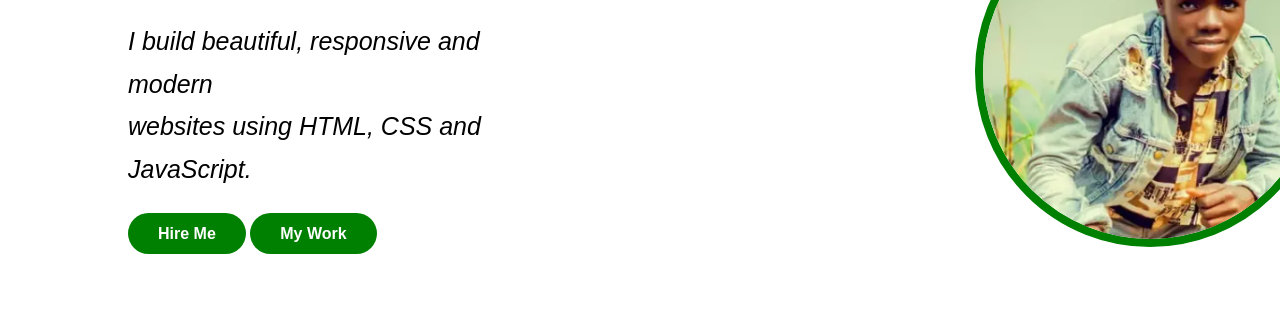
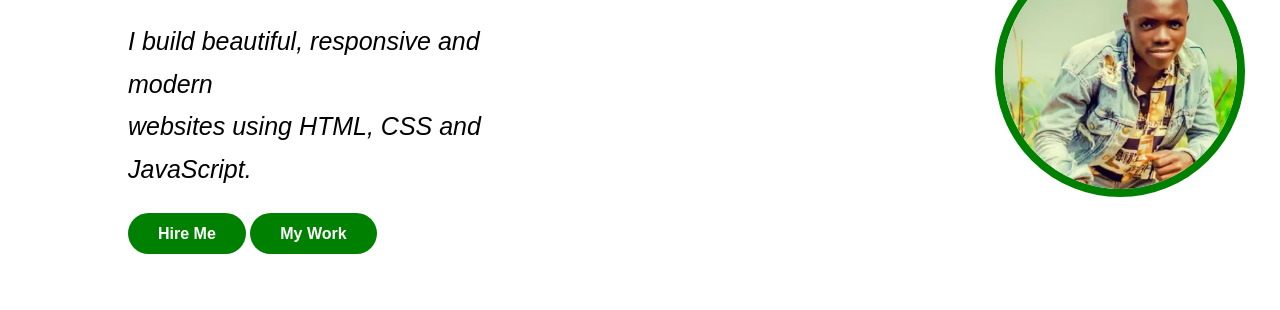
Before and after one commit to tuyizereb7-hash/bosco-portfolio, a plain HTML site: page index.html in a window 1280 px wide. Shown: the part 440-750 px from the top of the page. Drawn offline with Linux system fonts and the light colour scheme.

Commit message:
last commit

```diff
--- a/style.css
+++ b/style.css
@@ -125,11 +125,12 @@ justify-content: space-around;
     box-shadow: 0 10px 20px rgba(56,189,248,0.4);
 }
 .home-image img {
-    width: 350px;
-    height: 350px;
+    width: 250px;
+    height: 250px;
     object-fit: cover;
     border-radius: 50%;
     border: 8px solid var(--primary-color);
+    margin-left: 20px;
 }
 /* =========================
    GENERAL SECTION STYLE
```
